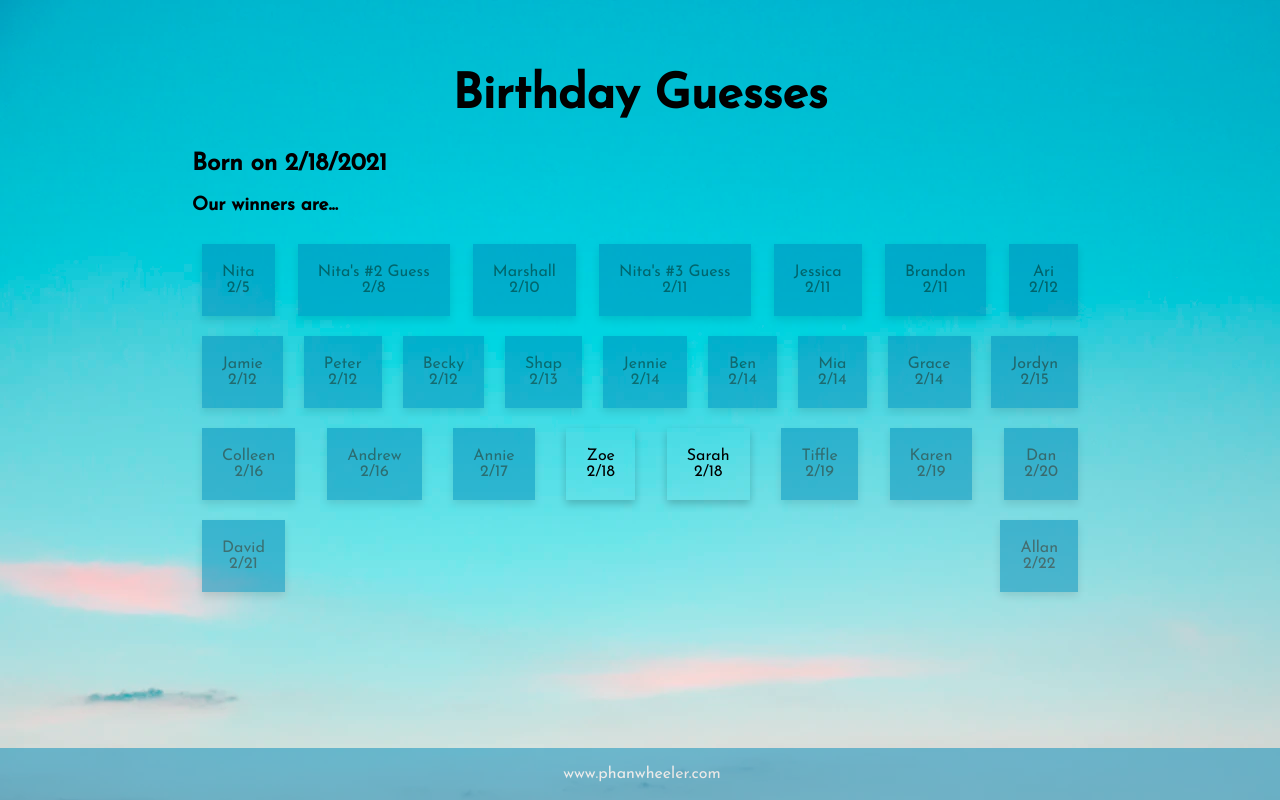
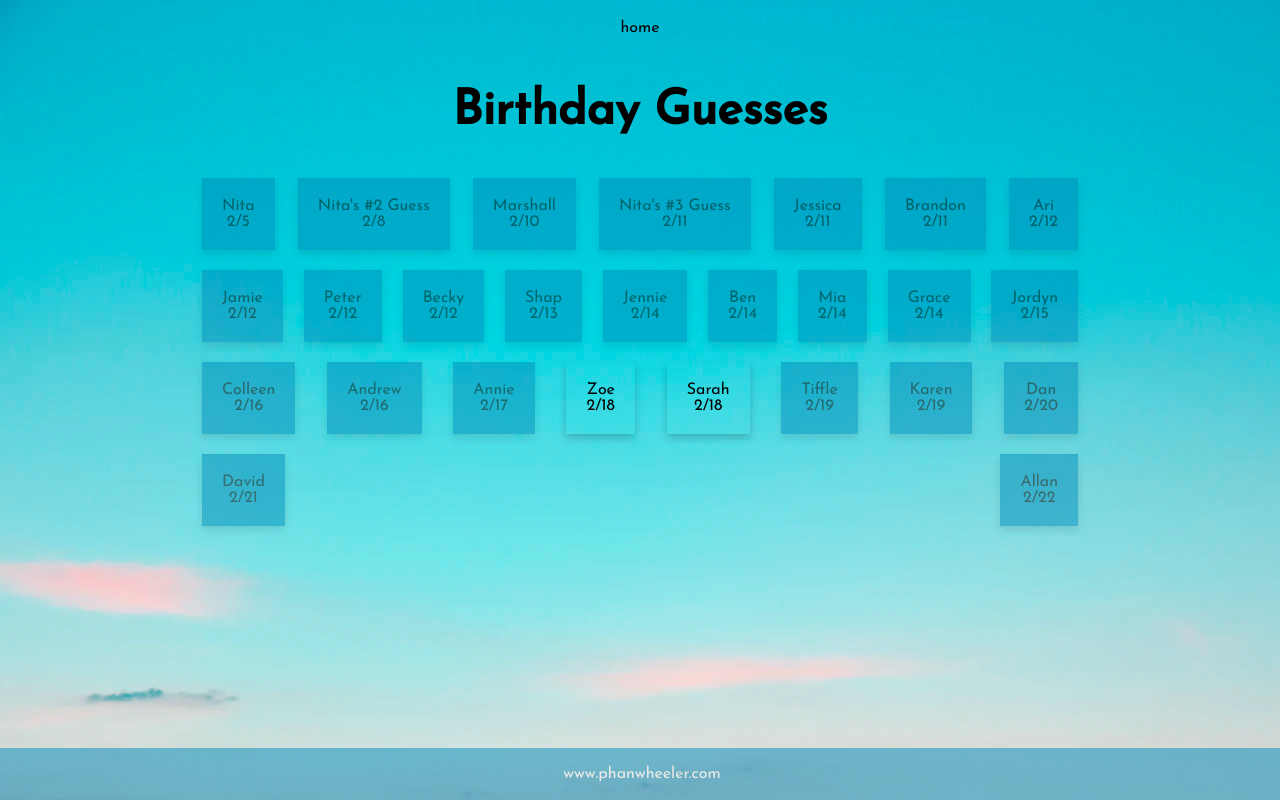
Before and after one commit to beckyphan/bpw-frontend, a React (Create React App) app: page /#/birthday in a window 1280 px wide. Built offline with nearby package versions, Linux system fonts and the light colour scheme.

Commit message:
updated baby picture and baby guesses

```diff
--- a/src/components/Baby.js
+++ b/src/components/Baby.js
@@ -1,15 +1,14 @@
 import { Link } from "react-router-dom";
+import IMG_3822 from "../media/IMG_3822.PNG"
 
 function Baby() {
 
   return(
     <div className="App">
       <header className="App-header">
-        <h1>
-          Hayden J. Phan-Wheeler
-        </h1>
+        <img src={IMG_3822} />
         <p>
-          <Link to="/birthday" className="Hlink"><button className="soon">has arrived!</button></Link>
+          <Link to="/birthday" className="Hlink"><button className="soon">Birthday Guess Winners</button></Link>
         </p>
       </header>
     </div>
--- a/src/components/Birthday.js
+++ b/src/components/Birthday.js
@@ -41,8 +41,6 @@ class Birthday extends React.Component {
       <div className="BdayContainer">
         <NavBar />
         <h1>Birthday Guesses</h1>
-        <h2>Born on 2/18/2021</h2>
-        <h3>Our winners are...</h3>
         <div className="Guesses">
           {sortedGuesses.map((guess, i) => <Guess key={i} name={guess.name} month={guess.month} day={guess.day} status={guess.status}/> )}
         </div>
--- a/src/components/NavBar.js
+++ b/src/components/NavBar.js
@@ -7,6 +7,7 @@ class NavBar extends React.Component {
   render() {
     return(
       <nav className="Nav">
+        <NavLink exact activeClassName="active" className="nav-link" to="/">home</NavLink>
         <NavLink exact activeClassName="active" className="nav-link" to="/birthday">birthday</NavLink>
       </nav>
     )
```
Also changed, not shown: src/media/IMG_3822.PNG (added).
